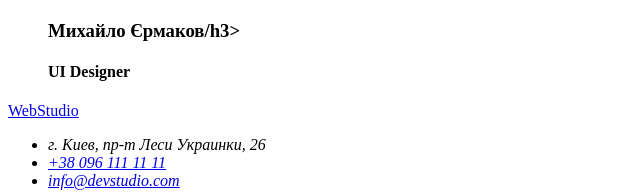
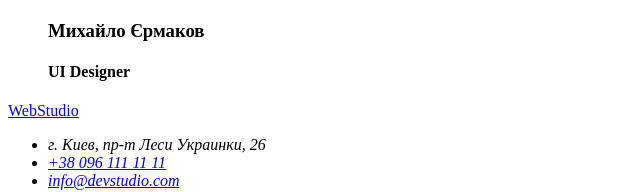
Before and after one commit to sergANTstar/goit-markup-hw-01, a plain HTML site: page index.html in a window 1280 px wide. Shown: the part 3007-3199 px from the top of the page, 0-640 px from the left. Drawn offline with Linux system fonts and the light colour scheme.

Commit message:
Update index.html

```diff
--- a/index.html
+++ b/index.html
@@ -99,7 +99,7 @@
                 </li>
                 <li>
                     <img src="./images/uidesigner.jpg" width="270" alt="UI Designer" class="img">
-                    <h3>Михайло Єрмаков/h3>
+                    <h3>Михайло Єрмаков</h3>
                     <h4>UI Designer</h4>
                 </li>
             </ul>
```
